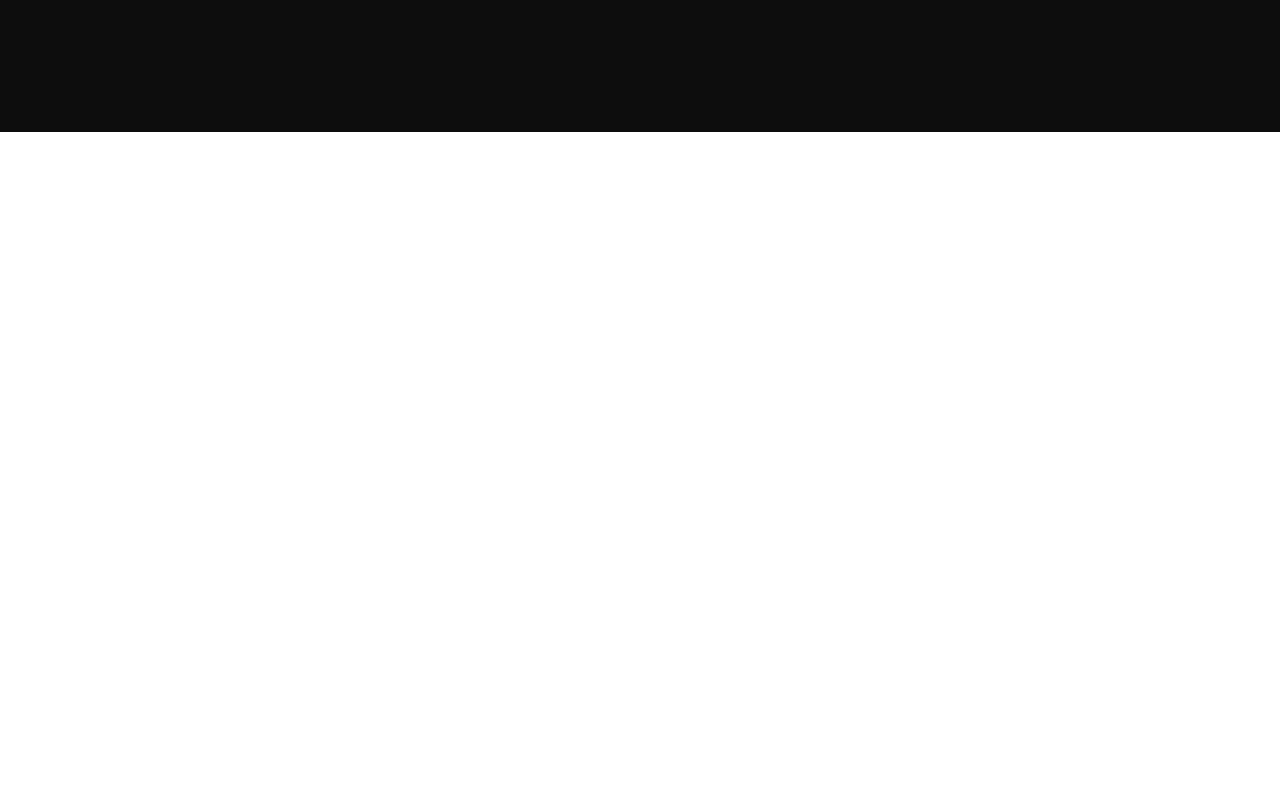
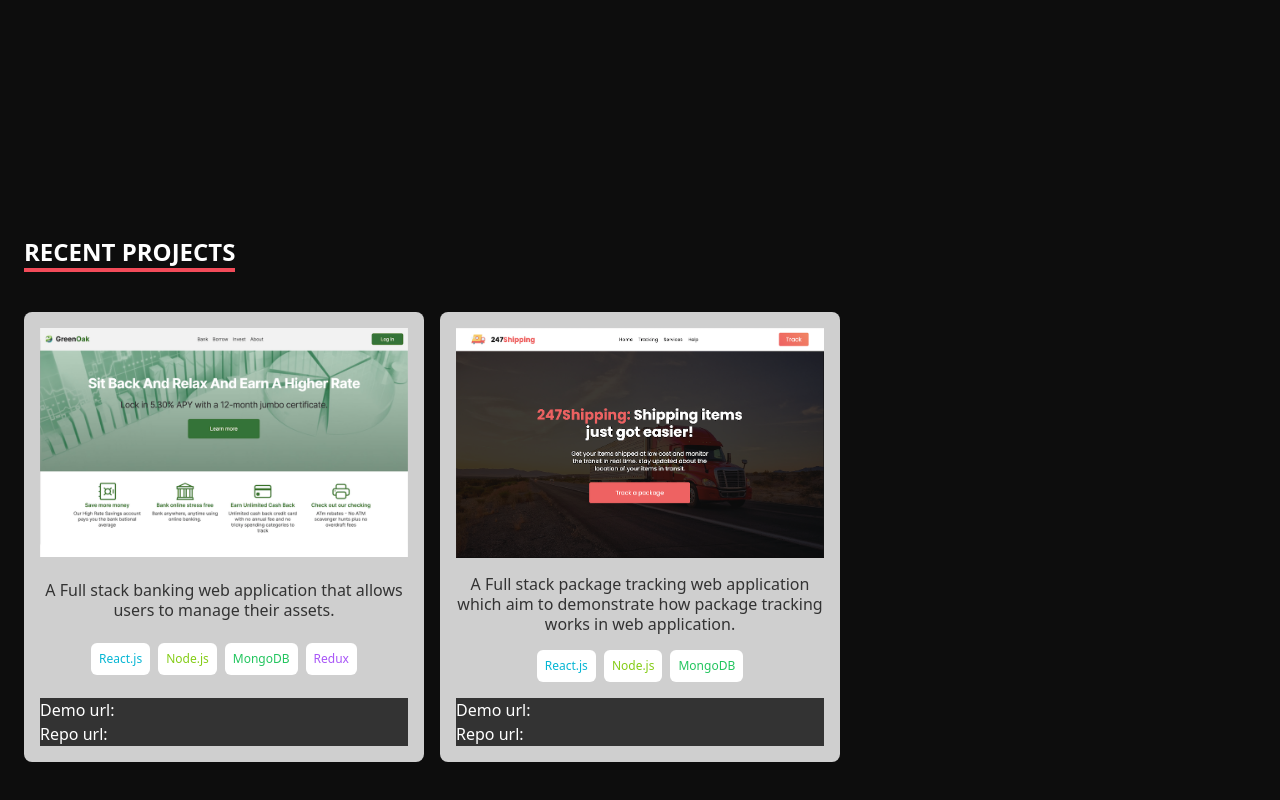
Before and after one commit to vulpes231/https---github.com-vulpes231-vulpes_dev_portfolio, a React (Vite) app: page / in a window 1280 px wide. Shown: the part 1468-2268 px from the top of the page. Before the commit the page ends 1600 px from the top, so only its background shows below. Built offline with nearby package versions, Linux system fonts and the light colour scheme.

Commit message:
feat-project section added

```diff
--- a/src/assets/index.js
+++ b/src/assets/index.js
@@ -1,4 +1,6 @@
 import pbg from "./pbg.webp";
 import logo from "./mylogo.png";
+import bank from "./bank.png";
+import track from "./track.png";
 
-export { pbg, logo };
+export { pbg, logo, bank, track };
--- a/src/components/Content.jsx
+++ b/src/components/Content.jsx
@@ -1,6 +1,7 @@
 import React from "react";
 import Hero from "./Hero";
 import Experience from "./Experience";
+import Projects from "./Projects";
 
 const Content = () => {
   // const expRef = useRef(null);
@@ -8,6 +9,7 @@ const Content = () => {
     <div>
       <Hero />
       <Experience />
+      <Projects />
     </div>
   );
 };
--- /dev/null
+++ b/src/components/Projects.jsx
@@ -0,0 +1,66 @@
+import React from "react";
+import { projects } from "../constants";
+
+const Projects = () => {
+  const myProjects = projects.map((project) => {
+    return (
+      <>
+        <article
+          key={project.id}
+          className="w-full flex flex-col justify-between gap-4 rounded-lg bg-[#fff] bg-opacity-80 p-4"
+        >
+          <figure>
+            <img
+              src={project.img}
+              alt="bank-project-image"
+              className="w-full"
+            />
+          </figure>
+          <p className="text-[#333] leading-5 font-light text-center">
+            {project.title}
+          </p>
+          <div className="flex gap-2 justify-center">
+            {project.tools.map((tool) => {
+              const className = tool.includes("React.js")
+                ? "text-cyan-500"
+                : tool.includes("Node.js")
+                ? "text-lime-500"
+                : tool.includes("MongoDB")
+                ? "text-green-500"
+                : tool.includes("Redux")
+                ? "text-purple-500"
+                : "";
+              return (
+                <span
+                  key={tool}
+                  className={`${className} bg-[#fff] p-2  rounded-md font-extralight text-xs`}
+                >
+                  {tool}
+                </span>
+              );
+            })}
+          </div>
+          <div className="bg-[#333]">
+            <p>Demo url:</p>
+            <p>Repo url:</p>
+          </div>
+        </article>
+      </>
+    );
+  });
+  return (
+    <section
+      id="projects"
+      className="min-h-screen bg-[#0d0d0d] p-6 text-[#fff]"
+    >
+      <h3 className="text-2xl text-[#fff] font-semibold mt-20 mb-10 uppercase inline-block border-b-4 border-b-[#F24B59]">
+        Recent Projects
+      </h3>
+      <div className="grid gap-4 md:grid-cols-2 lg:grid-cols-3 w-full">
+        {myProjects}
+      </div>
+    </section>
+  );
+};
+
+export default Projects;
--- a/src/constants/index.js
+++ b/src/constants/index.js
@@ -1,4 +1,4 @@
-import { useRef } from "react";
+import { bank, track } from "../assets";
 
 const navLinks = [
   {
@@ -55,4 +55,21 @@ const experiences = [
   },
 ];
 
-export { navLinks, experiences };
+const projects = [
+  {
+    id: 1,
+    img: bank,
+    title:
+      "A Full stack banking web application that allows users to manage their assets.",
+    tools: ["React.js", "Node.js", "MongoDB", "Redux"],
+  },
+  {
+    id: 2,
+    img: track,
+    title:
+      "A Full stack package tracking web application which aim to demonstrate how package tracking works in web application.",
+    tools: ["React.js", "Node.js", "MongoDB"],
+  },
+];
+
+export { navLinks, experiences, projects };
```
Also changed, not shown: src/assets/bank.png (added), src/assets/track.png (added).
